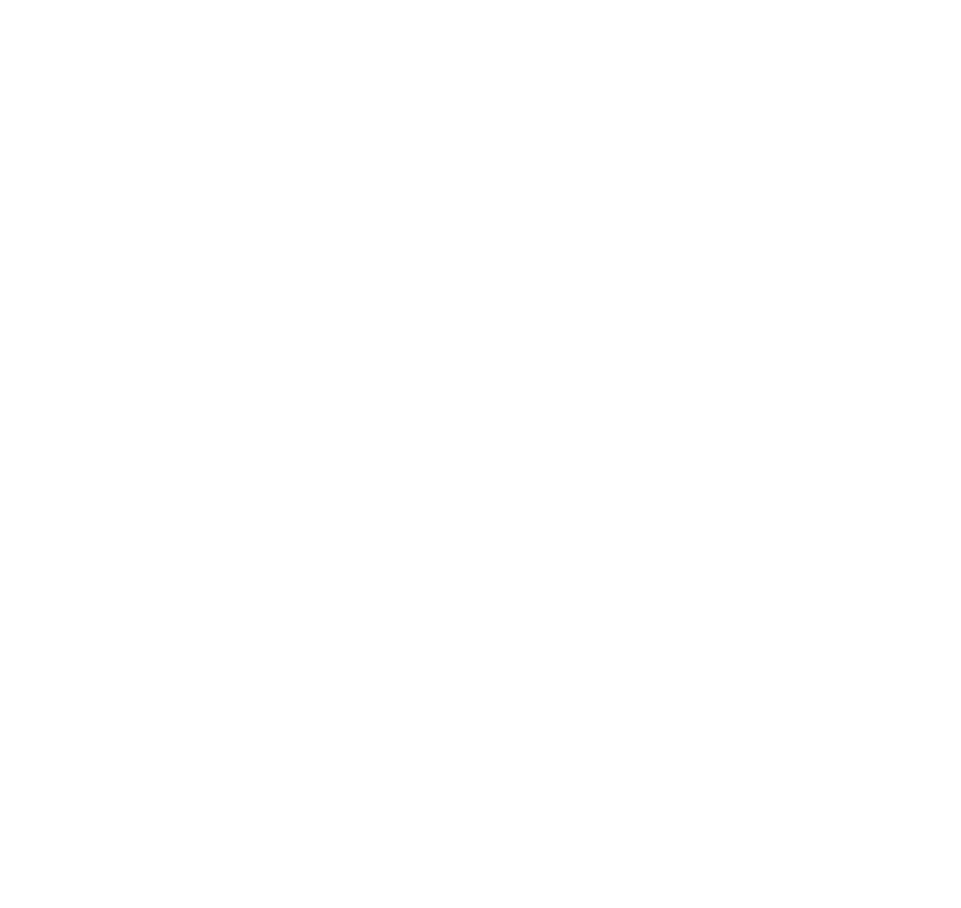
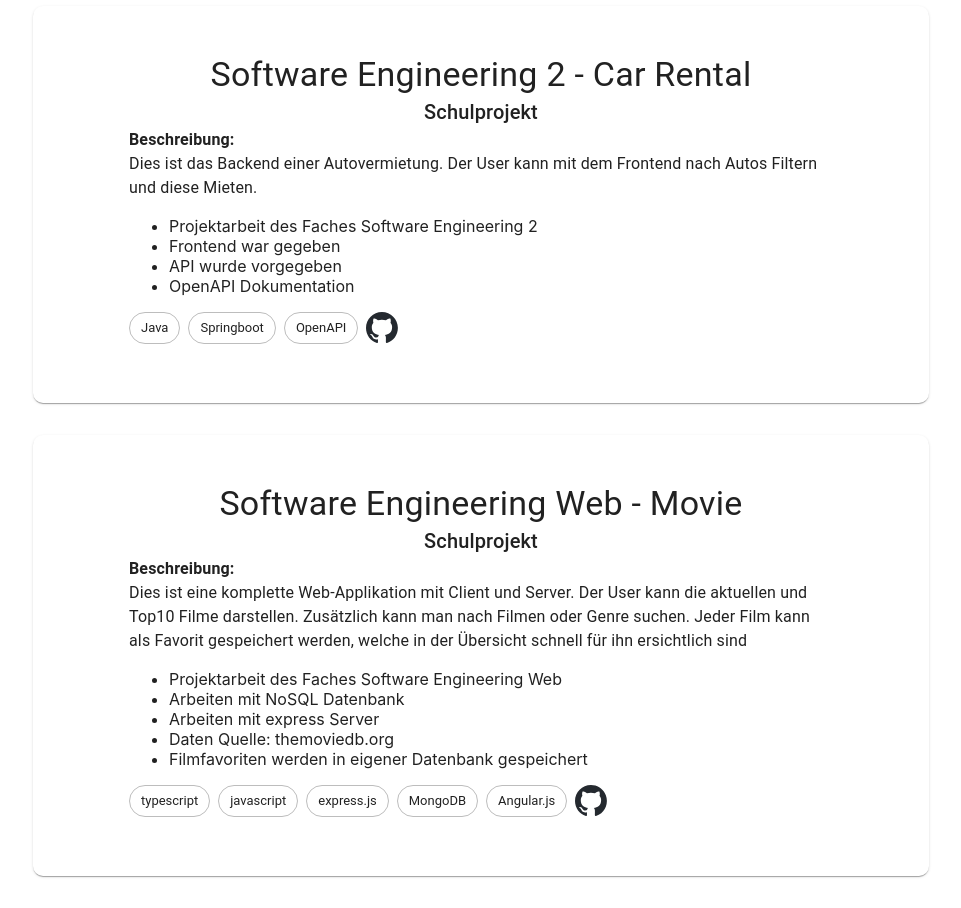
Before and after one commit to fullyonline/portfolio, a React (Create React App) app: page /projects in a window 1280 px wide. Shown: the part 880-1788 px from the top of the page, without its empty margins (159-1120 px from the left). Before the commit the page ends 886 px from the top, so only its background shows below. Built offline with nearby package versions, Linux system fonts and the light colour scheme.

Commit message:
added more projects to data

```diff
--- a/src/data/projects.ts
+++ b/src/data/projects.ts
@@ -43,4 +43,33 @@
         ],
         description: 'Dieser BMI Rechner bildet die Basis auf welcher eine Flutter-App entwickelt wurde.',
     },
+    {
+        name: 'Software Engineering 2 - Car Rental',
+        type: PROJECT_TYPE_TYPE.school,
+        url: 'https://github.com/fullyonline/car-rental',
+        programminglanguages: ['Java', 'Springboot', 'OpenAPI'],
+        keypoints: [
+            'Projektarbeit des Faches Software Engineering 2',
+            'Frontend war gegeben',
+            'API wurde vorgegeben',
+            'OpenAPI Dokumentation',
+        ],
+        description:
+            'Dies ist das Backend einer Autovermietung. Der User kann mit dem Frontend nach Autos Filtern und diese Mieten.',
+    },
+    {
+        name: 'Software Engineering Web - Movie',
+        type: PROJECT_TYPE_TYPE.school,
+        url: 'https://github.com/fullyonline/movie',
+        programminglanguages: ['typescript', 'javascript', 'express.js', 'MongoDB', 'Angular.js'],
+        keypoints: [
+            'Projektarbeit des Faches Software Engineering Web',
+            'Arbeiten mit NoSQL Datenbank',
+            'Arbeiten mit express Server',
+            'Daten Quelle: themoviedb.org',
+            'Filmfavoriten werden in eigener Datenbank gespeichert',
+        ],
+        description:
+            'Dies ist eine komplette Web-Applikation mit Client und Server. Der User kann die aktuellen und Top10 Filme darstellen. Zusätzlich kann man nach Filmen oder Genre suchen. Jeder Film kann als Favorit gespeichert werden, welche in der Übersicht schnell für ihn ersichtlich sind',
+    },
 ];
```
